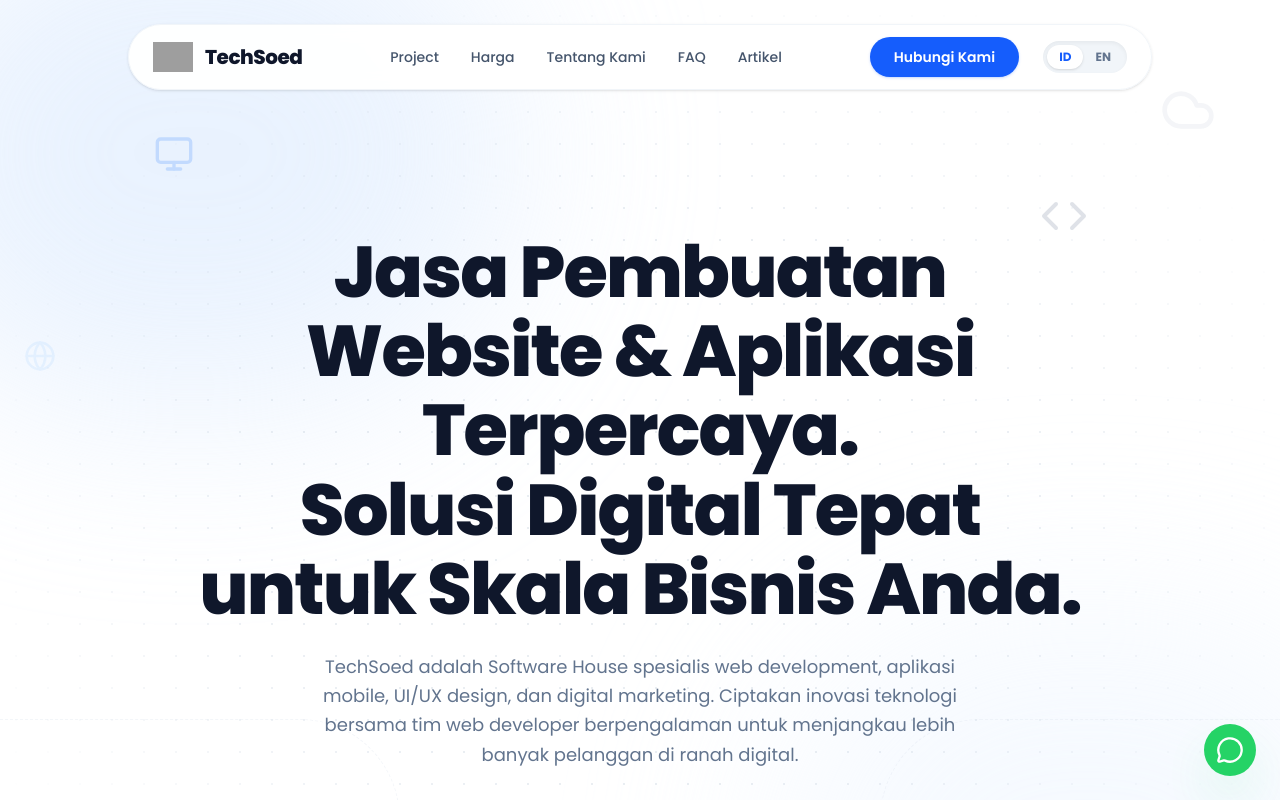
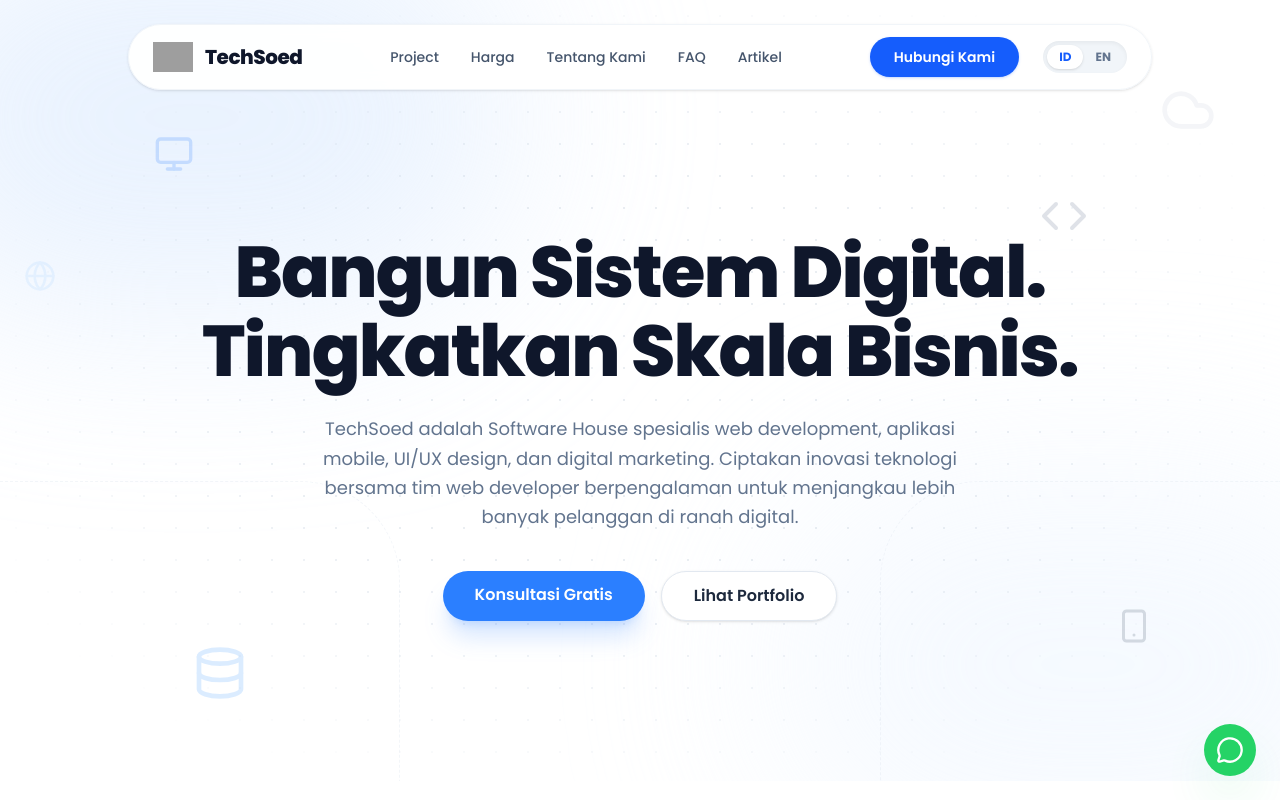
Before and after one commit to kendikadimas/tech-soed, a Next.js app: page / in a window 1280 px wide. Shown: the top 800 px of the page. Built offline with nearby package versions, Linux system fonts and the light colour scheme; grey boxes are pictures that could not be loaded.

Commit message:
Revert hero title to branding original but keep SEO optimized descriptions

```diff
--- a/src/app/translations.ts
+++ b/src/app/translations.ts
@@ -6,8 +6,8 @@ export const t = {
         navFaq: "FAQ",
         navBlog: "Artikel",
         navContact: "Hubungi Kami",
-        heroTitle1: "Jasa Pembuatan Website & Aplikasi Terpercaya.",
-        heroTitle2: "Solusi Digital Tepat untuk Skala Bisnis Anda.",
+        heroTitle1: "Bangun Sistem Digital.",
+        heroTitle2: "Tingkatkan Skala Bisnis.",
         heroDesc: "TechSoed adalah Software House spesialis web development, aplikasi mobile, UI/UX design, dan digital marketing. Ciptakan inovasi teknologi bersama tim web developer berpengalaman untuk menjangkau lebih banyak pelanggan di ranah digital.",
         heroBtnStart: "Konsultasi Gratis",
         heroBtnPort: "Lihat Portfolio",
@@ -279,8 +279,8 @@ export const t = {
         navFaq: "FAQ",
         navBlog: "Blog",
         navContact: "Contact Us",
-        heroTitle1: "Professional Web & Mobile App Development.",
-        heroTitle2: "Digital Solutions to Scale Up Your Business.",
+        heroTitle1: "Build Digital Systems.",
+        heroTitle2: "Scale Up Your Business.",
         heroDesc: "TechSoed is a premier Software House specializing in custom website development, mobile apps, UI/UX design, and digital marketing. Innovate with our expert software developers to reach global customers and skyrocket your revenue.",
         heroBtnStart: "Free Consultation",
         heroBtnPort: "View Our Portfolio",
```
